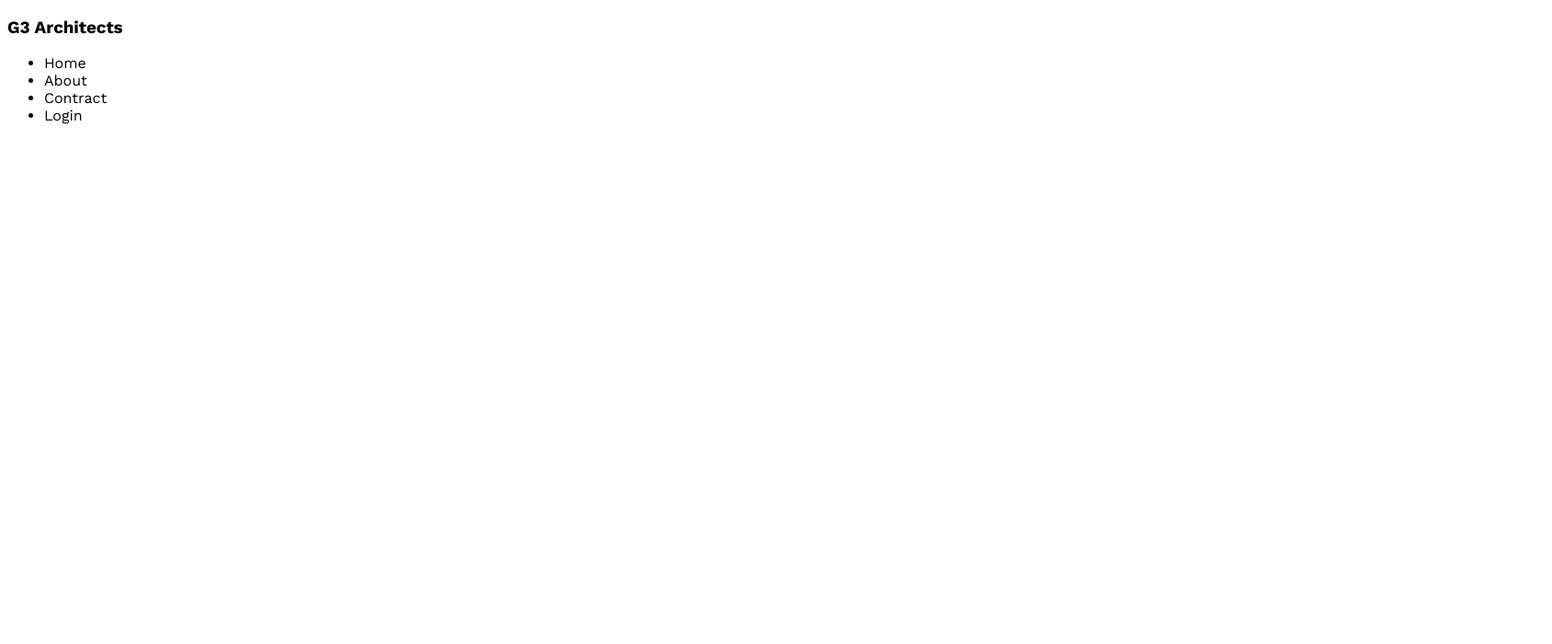
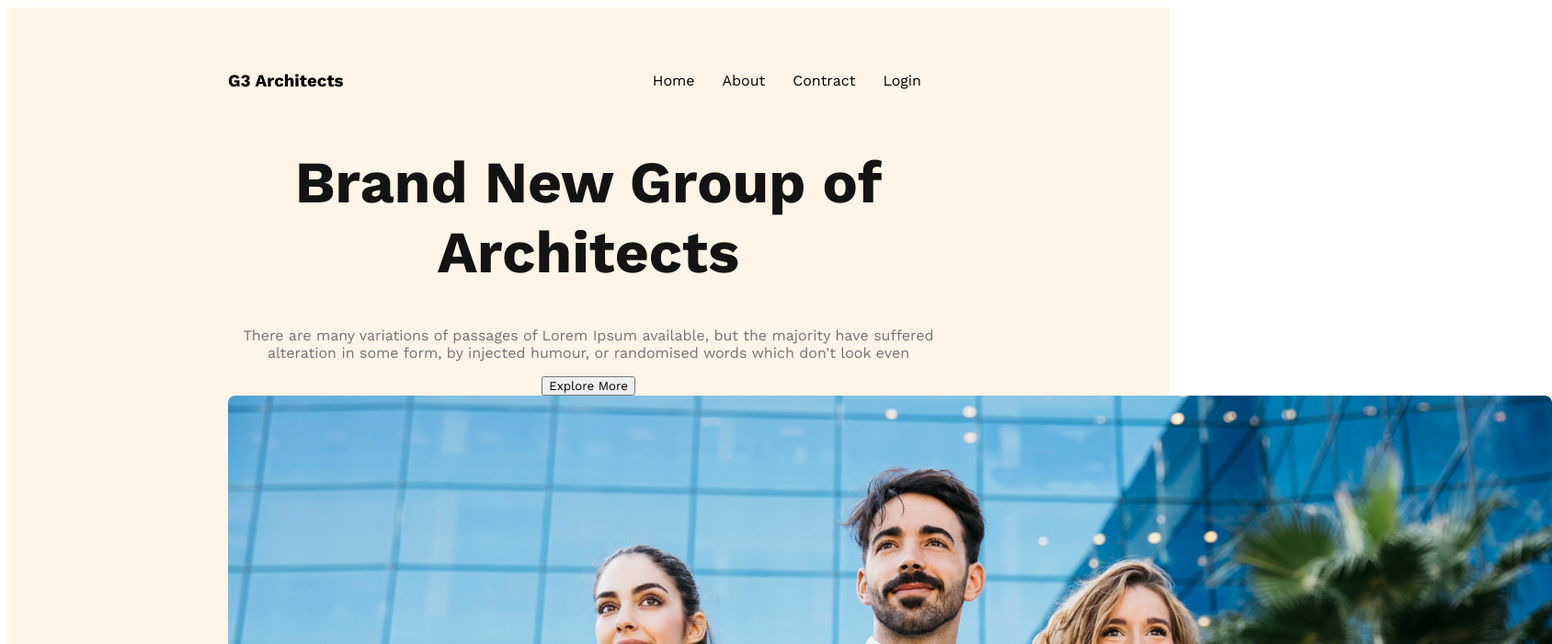
Before and after one commit to sojib550/g3-architects-website, a plain HTML site: page index.html in a window 1280 px wide. Shown: the top 700 px of the page at 92% size, 1688 px wide, since content can reach past the window. Drawn offline with nearby package versions, Linux system fonts and the light colour scheme.

Commit message:
added banner content

```diff
--- a/index.html
+++ b/index.html
@@ -1,5 +1,6 @@
 <!DOCTYPE html>
 <html lang="en">
+
 <head>
     <meta charset="UTF-8">
     <meta name="viewport" content="width=device-width, initial-scale=1.0">
@@ -7,10 +8,11 @@
     <link rel="stylesheet" href="styles/style.css">
 
 </head>
+
 <body>
     <header>
         <nav>
-            <h3>G3 Architects</h3>
+            <h3 class="nav-title">G3 Architects</h3>
             <ul>
                 <li>Home</li>
                 <li>About</li>
@@ -18,6 +20,18 @@
                 <li>Login</li>
             </ul>
         </nav>
+        <div class="banner">
+            <div class="banner-content">
+                <h1 class="banner-title">Brand New Group of Architects
+                </h1>
+                <p class="banner-des">There are many variations of passages of Lorem Ipsum available, but the majority
+                    have suffered alteration in some form, by injected humour, or randomised words which don't look even
+                </p>
+                <button class="btnPri">Explore More</button>
+            </div>
+            <img src="images/banner.png" alt="" class="banner img">
+        </div>
     </header>
 </body>
+
 </html>
--- a/styles/style.css
+++ b/styles/style.css
@@ -7,3 +7,50 @@
     font-family: 'Work Sans', sans-serif;
     ;
 }
+
+/* header styles */
+header {
+    background: rgba(255, 144, 14, 0.10);
+    padding: 50px 240px;
+}
+
+nav {
+    display: flex;
+    justify-content: space-between;
+    align-items: center;
+}
+
+nav-title {
+    font-size: 2.8rem;
+    font-weight: 700;
+    color: #131313;
+}
+
+nav>ul {
+    display: flex;
+}
+
+nav li {
+    list-style: none;
+    margin-right: 30px;
+    font-weight: 500;
+    font-size: 1rem;
+}
+
+nav a {
+    text-decoration: none;
+    color: #424242;
+}
+.banner-content{
+    max-width: 800px;
+    text-align: center;
+    margin: 0 auto;
+}
+.banner-title{
+    font-size: 4rem;
+    font-weight: 700;
+    color: #131313;
+}
+.banner-des{
+    color: #727272;
+}
```
